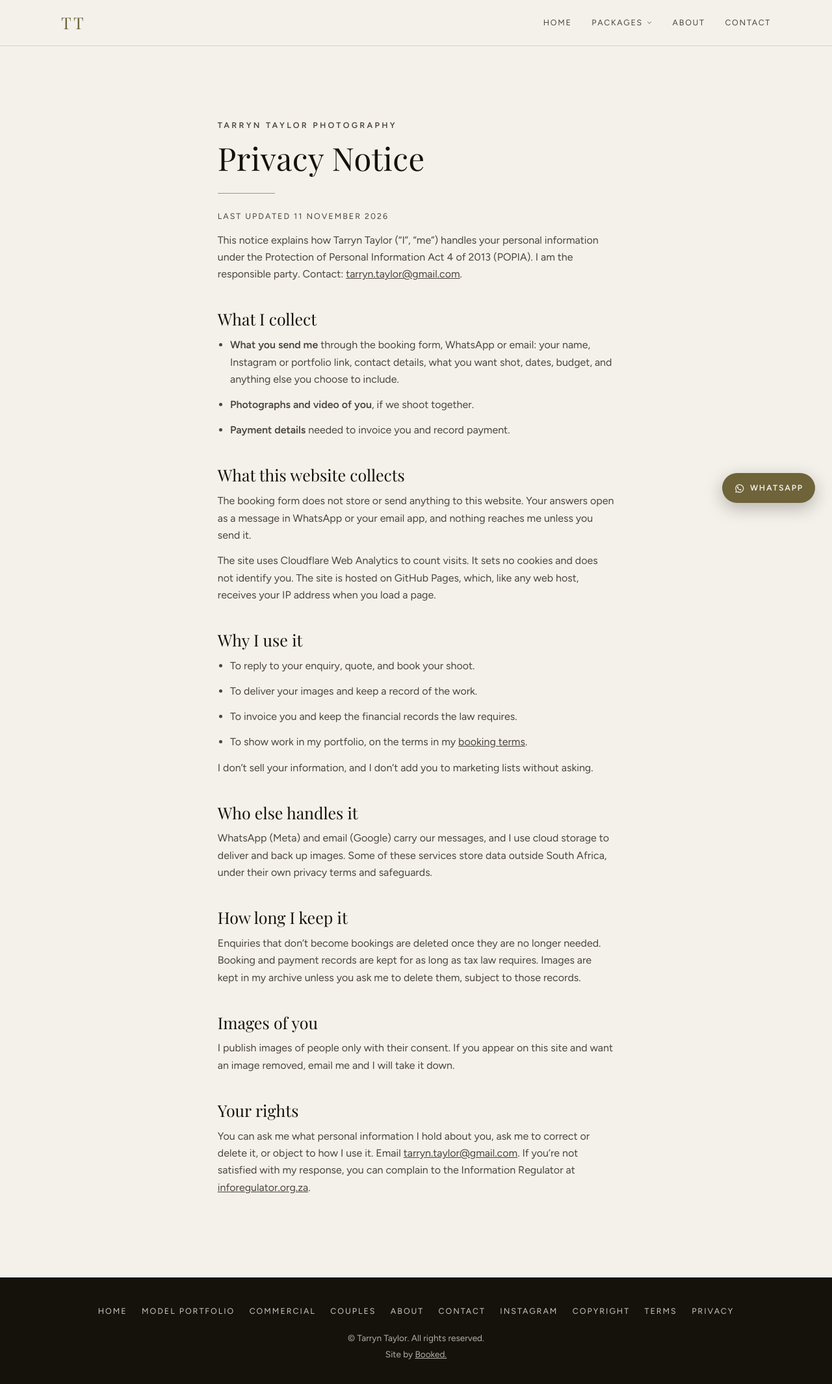
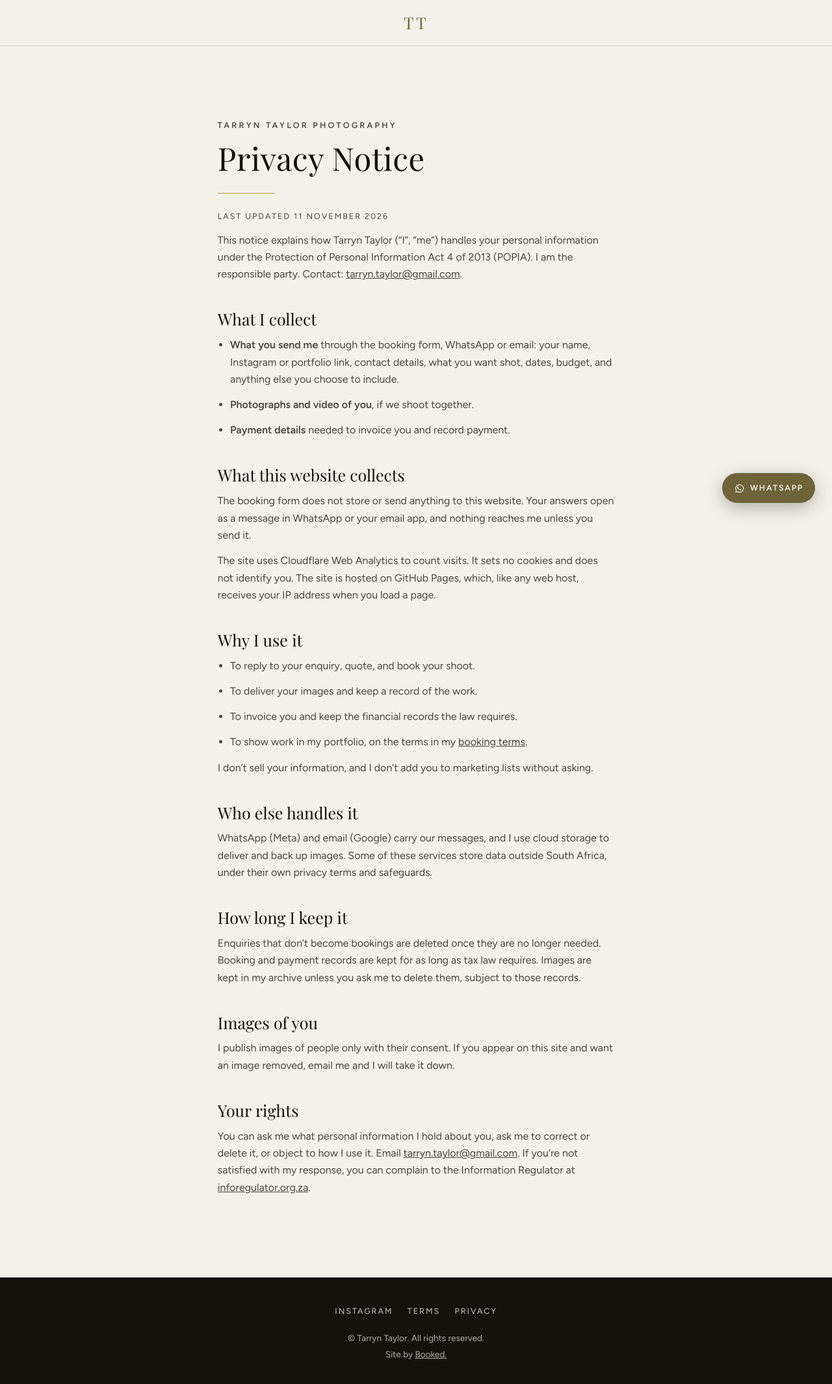
Before and after one commit to getbookednow/about-booked, a plain HTML site: page tarryntaylor/privacy.html in a window 1280 px wide. Shown: the whole page at 65% size. Drawn offline with nearby package versions, Linux system fonts and the light colour scheme; a web font is replaced by a local one.

Commit message:
Terms and Privacy: standalone, no site menu (#32)
New Faces links here, and the rest of the site is still in review, so
these pages drop the menu and site footer links too. Terms no longer
links to the home page copyright section; section 9 states it already.

Co-authored-by: Claude Opus 5.5 <noreply@anthropic.com>

```diff
--- a/tarryntaylor/privacy.html
+++ b/tarryntaylor/privacy.html
@@ -88,6 +88,8 @@
   .nav-in{max-width:var(--maxw);margin:0 auto;padding:.9rem var(--gut);
     display:flex;align-items:center;justify-content:space-between;gap:1rem}
   .brand{font-family:"Playfair Display",Georgia,serif;font-size:var(--t-2);letter-spacing:.14em;color:var(--gold-ink)}
+  /* Standalone: reachable from New Faces while the rest of the site is in review. */
+  .nf-nav .nav-in{justify-content:center}
   .nav-links{display:flex;gap:clamp(.9rem,2.4vw,2rem);align-items:center;flex-wrap:wrap}
   .nav-links a{font-size:var(--t--1);letter-spacing:.14em;text-transform:uppercase;color:var(--ink-soft);
     padding:.35rem 0;position:relative;transition:color .3s ease}
@@ -295,26 +297,9 @@
 <body>
 <a class="skip" href="#main">Skip to content</a>
 
-<header class="nav">
+<header class="nav nf-nav">
   <div class="nav-in">
-    <a class="brand" href="/tarryntaylor/" aria-label="Tarryn Taylor — home">TT</a>
-    <nav class="nav-links" aria-label="Primary">
-      <a href="/tarryntaylor/">Home</a>
-      <details class="nav-dd">
-        <summary>Packages <svg class="nav-dd-car" viewBox="0 0 24 24" aria-hidden="true"><path d="M6 9l6 6 6-6" stroke-linecap="round" stroke-linejoin="round"/></svg></summary>
-        <div class="nav-dd-menu">
-          <a href="/tarryntaylor/model.html">Model Portfolio</a>
-          <a href="/tarryntaylor/commercial.html">Commercial</a>
-          <a href="/tarryntaylor/couples.html">Couples</a>
-          <a href="/tarryntaylor/contact.html">Real Estate</a>
-          <a href="/tarryntaylor/contact.html">DJs</a>
-          <a href="/tarryntaylor/contact.html">Creatives</a>
-          <a href="/tarryntaylor/contact.html">Tourist Offer</a>
-        </div>
-      </details>
-      <a href="/tarryntaylor/about.html">About</a>
-      <a href="/tarryntaylor/contact.html">Contact</a>
-    </nav>
+    <span class="brand" aria-label="Tarryn Taylor">TT</span>
   </div>
 </header>
 
@@ -373,14 +358,7 @@
 
 <footer class="foot">
   <nav class="foot-nav" aria-label="Footer">
-    <a href="/tarryntaylor/">Home</a>
-    <a href="/tarryntaylor/model.html">Model Portfolio</a>
-    <a href="/tarryntaylor/commercial.html">Commercial</a>
-    <a href="/tarryntaylor/couples.html">Couples</a>
-    <a href="/tarryntaylor/about.html">About</a>
-    <a href="/tarryntaylor/contact.html">Contact</a>
     <a href="https://www.instagram.com/tarryntaylorphoto/" rel="noopener">Instagram</a>
-    <a href="/tarryntaylor/#rights">Copyright</a>
     <a href="/tarryntaylor/terms.html">Terms</a>
     <a href="/tarryntaylor/privacy.html">Privacy</a>
   </nav>
```
Also changed, not shown: tarryntaylor/terms.html (+5 -27 lines).
